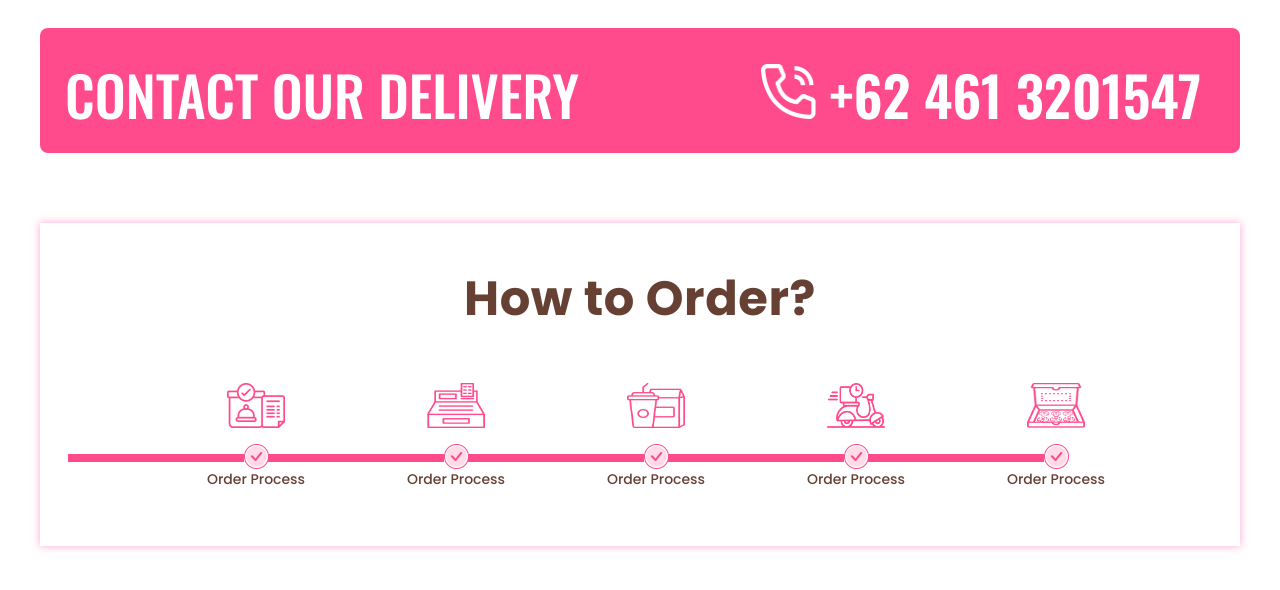
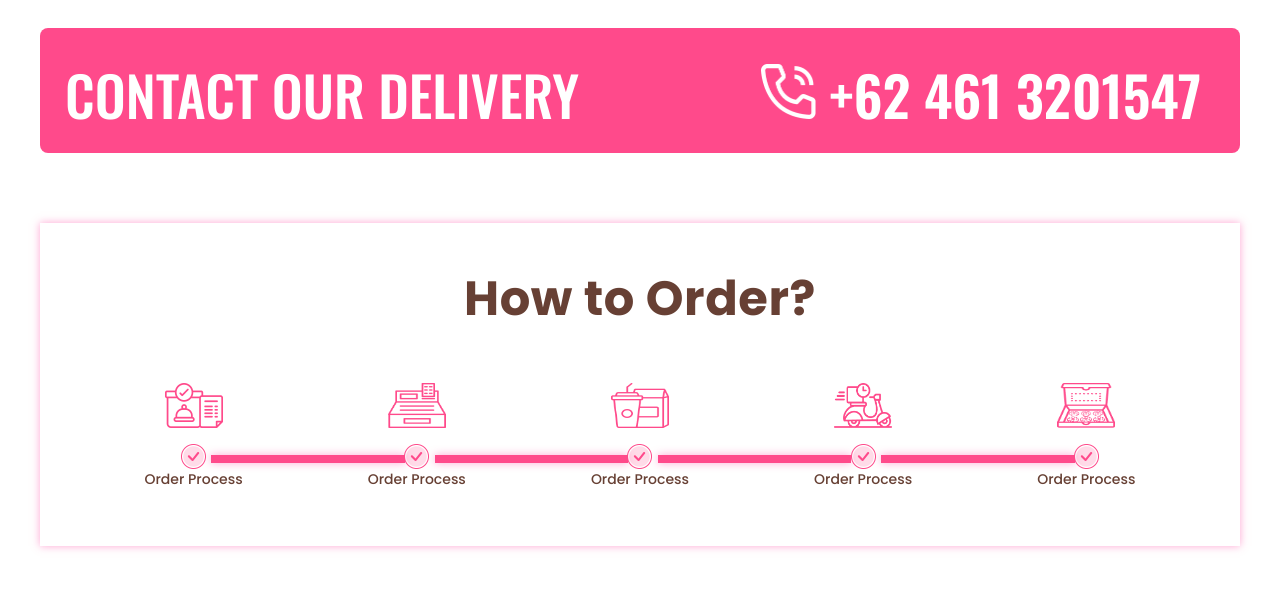
Before and after one commit to hanawazaki/donut-delivery-html, a plain HTML site: page index.html in a window 1280 px wide. Shown: the part 788-1378 px from the top of the page. Drawn offline with nearby package versions, Linux system fonts and the light colour scheme; a web font is replaced by a local one.

Commit message:
finish delivery section

```diff
--- a/index.html
+++ b/index.html
@@ -91,14 +91,9 @@
         <div class="order-step container pb-4">
           <ul class="order-process">
             <li>
-              <img
-                src="img/order.png"
-                alt=""
-                class="order-icon mx-auto mb-3"
-              />
-              <span class="checklist-icon">
-                <img src="/img/Checklist.png" alt=""
-              /></span>
+              <img src="img/order.png" alt="" class="order-icon mx-auto mb-3" />
+              <br />
+              <img src="/img/Checklist.png" alt="" class="checklist" />
               <p>Order Process</p>
             </li>
             <li>
@@ -107,9 +102,8 @@
                 alt=""
                 class="order-icon mx-auto mb-3"
               />
-              <span class="checklist-icon">
-                <img src="/img/Checklist.png" alt=""
-              /></span>
+              <br />
+              <img src="/img/Checklist.png" alt="" class="checklist" />
               <p>Order Process</p>
             </li>
             <li>
@@ -118,9 +112,8 @@
                 alt=""
                 class="order-icon mx-auto mb-3"
               />
-              <span class="checklist-icon">
-                <img src="/img/Checklist.png" alt=""
-              /></span>
+              <br />
+              <img src="/img/Checklist.png" alt="" class="checklist" />
               <p>Order Process</p>
             </li>
             <li>
@@ -129,20 +122,14 @@
                 alt=""
                 class="order-icon mx-auto mb-3"
               />
-              <span class="checklist-icon">
-                <img src="/img/Checklist.png" alt=""
-              /></span>
+              <br />
+              <img src="/img/Checklist.png" alt="" class="checklist" />
               <p>Order Process</p>
             </li>
             <li>
-              <img
-                src="img/box.png"
-                alt=""
-                class="order-icon mx-auto mb-3"
-              />
-              <span class="checklist-icon">
-                <img src="/img/Checklist.png" alt=""
-              /></span>
+              <img src="img/box.png" alt="" class="order-icon mx-auto mb-3" />
+              <br />
+              <img src="/img/Checklist.png" alt="" class="checklist" />
               <p>Order Process</p>
             </li>
           </ul>
--- a/scss/main.scss
+++ b/scss/main.scss
@@ -163,23 +163,21 @@ body {
     ul {
       display: flex;
       flex-direction: row;
-      justify-content: center;
+      text-align: center;
+      padding: 0 !important;
       li {
-        display: flex;
-        flex-direction: column;
-        list-style-type: none;
-        width: 200px;
-
         .order-icon {
           width: 58px;
           height: 45px;
         }
 
-        .checklist-icon {
-          img {
+        .checklist {
           width: 25px;
           height: 25px;
         }
+
+        list-style-type: none;
+        width: 200px;
         margin: auto;
         display: inline-block;
         position: relative;
@@ -187,17 +185,16 @@ body {
         &::before {
           content: "";
           position: absolute;
-            top: 0.6em;
-            left:-11em;
-            width: 11em;
+          top: 4.5em;
+          left: -6.59em;
+          width: 12.1em;
           height: 0.5em;
           background: $lightPink;
           z-index: -1;
+          box-shadow: 0px 0px 8px rgba(255, 78, 167, 0.5);
         }
         &:first-child::before {
           content: none;
-          }
-
         }
 
         p {
```
Also changed, not shown: css/main.css, 1 other file. Lines whose indentation alone changed are shown as unchanged.
